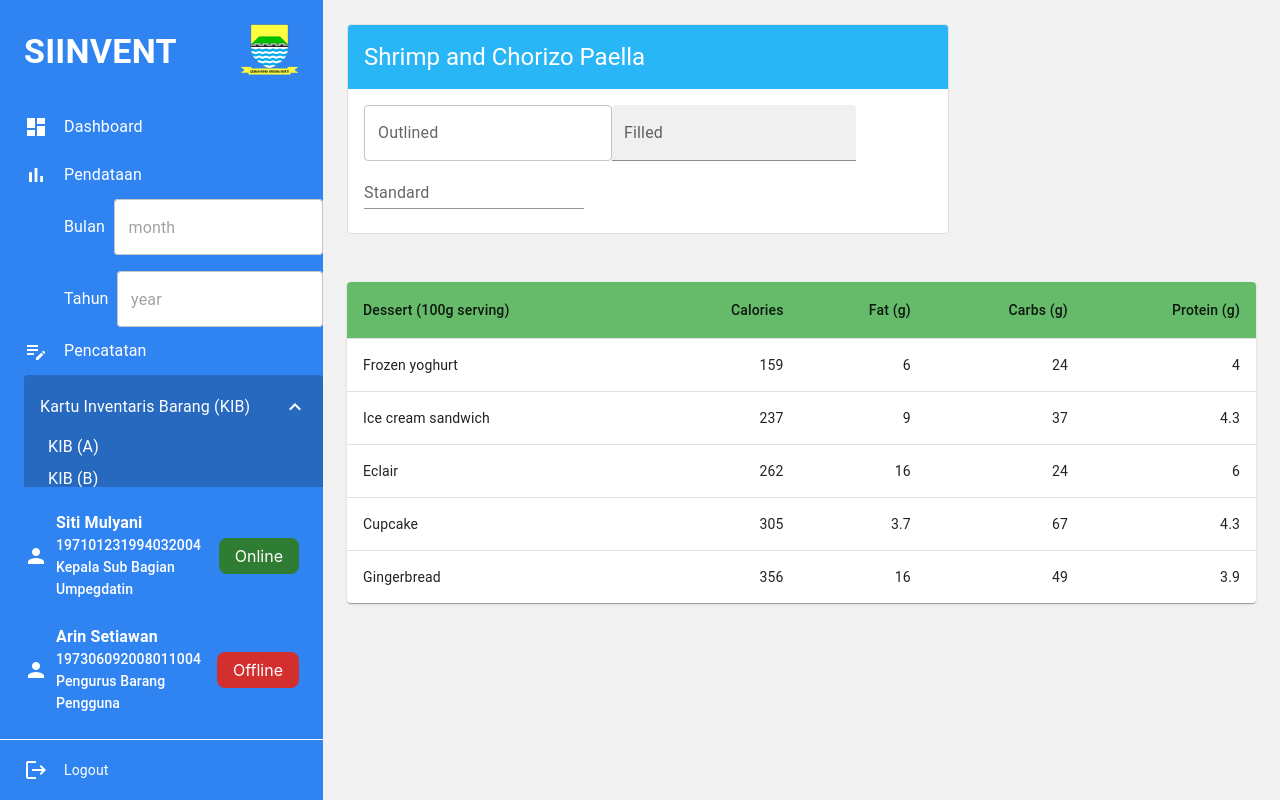
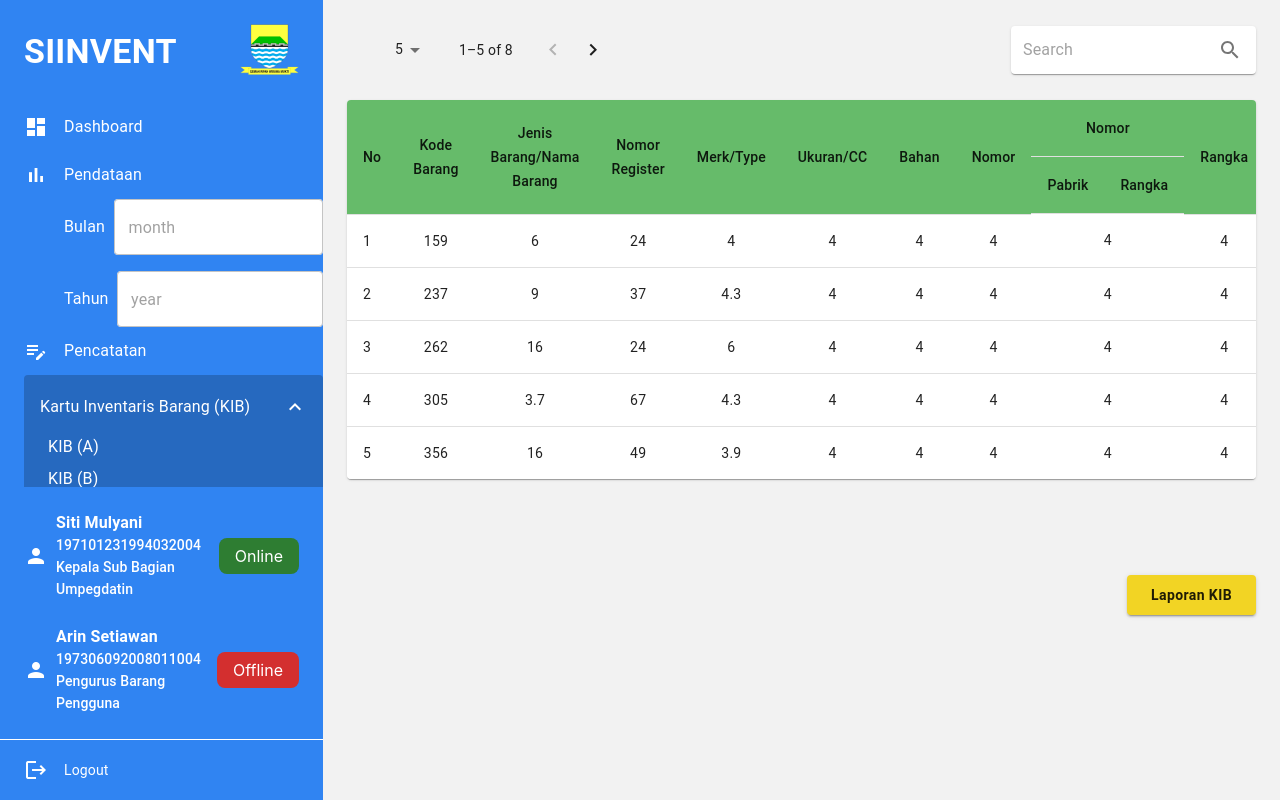
Before and after one commit to MochamadFW/proyek-sistem-inventarisasi, a React (Create React App) app in the folder client/: page /pengguna/kib in a window 1280 px wide. Built offline with nearby package versions, Linux system fonts and the light colour scheme.

Commit message:
:lipstick: fe: Modify table in pengguna kib & component button

```diff
--- a/client/src/views/pengguna/kib/pages/penggunaKib.jsx
+++ b/client/src/views/pengguna/kib/pages/penggunaKib.jsx
@@ -6,77 +6,164 @@ import TableContainer from '@mui/material/TableContainer';
 import TableHead from '@mui/material/TableHead';
 import TableRow from '@mui/material/TableRow';
 import Paper from '@mui/material/Paper';
-import TextField from '@mui/material/TextField';
+import TablePagination from '@mui/material/TablePagination';
+import Button from '../../../shared/components/button';
+import Layout from '../../../shared/components/layout';
+import InputBase from '@mui/material/InputBase';
 import Box from '@mui/material/Box';
-import Layout from '../../../shared/components/layout';
-import FormBox from '../../../shared/components/formBox';
+import IconButton from '@mui/material/IconButton';
+import MenuIcon from '@mui/icons-material/Menu';
+import SearchIcon from '@mui/icons-material/Search';
+import DirectionsIcon from '@mui/icons-material/Directions';
 
-function createData(name, calories, fat, carbs, protein) {
-  return { name, calories, fat, carbs, protein };
+function createData(no, kode, jenis, noreg, merk, cc, bahan, tahun, pabrik, rangka, mesin, polisi, bpkb, asal, harga) {
+  return { no, kode, jenis, noreg, merk, cc, bahan, tahun, pabrik, rangka, mesin, polisi, bpkb, asal, harga };
 }
 
 const rows = [
-  createData('Frozen yoghurt', 159, 6.0, 24, 4.0),
-  createData('Ice cream sandwich', 237, 9.0, 37, 4.3),
-  createData('Eclair', 262, 16.0, 24, 6.0),
-  createData('Cupcake', 305, 3.7, 67, 4.3),
-  createData('Gingerbread', 356, 16.0, 49, 3.9),
+  createData(1, 159, 6.0, 24, 4.0, 4.0, 4.0, 4.0, 4.0, 4.0, 4.0, 4.0, 4.0, 4.0, 4.0),
+  createData(2, 237, 9.0, 37, 4.3, 4.0, 4.0, 4.0, 4.0, 4.0, 4.0, 4.0, 4.0, 4.0, 4.0),
+  createData(3, 262, 16.0, 24, 6.0, 4.0, 4.0, 4.0, 4.0, 4.0, 4.0, 4.0, 4.0, 4.0, 4.0),
+  createData(4, 305, 3.7, 67, 4.3, 4.0, 4.0, 4.0, 4.0, 4.0, 4.0, 4.0, 4.0, 4.0, 4.0),
+  createData(5, 356, 16.0, 49, 3.9, 4.0, 4.0, 4.0, 4.0, 4.0, 4.0, 4.0, 4.0, 4.0, 4.0),
+  createData(6, 356, 16.0, 49, 3.9, 4.0, 4.0, 4.0, 4.0, 4.0, 4.0, 4.0, 4.0, 4.0, 4.0),
+  createData(7, 356, 16.0, 49, 3.9, 4.0, 4.0, 4.0, 4.0, 4.0, 4.0, 4.0, 4.0, 4.0, 4.0),
+  createData(8, 356, 16.0, 49, 3.9, 4.0, 4.0, 4.0, 4.0, 4.0, 4.0, 4.0, 4.0, 4.0, 4.0),
 ];
 
 const PenggunaKib = () => {
+
+  const [page, setPage] = React.useState(0);
+  const [rowsPerPage, setRowsPerPage] = React.useState(5);
+
+  const handleChangePage = (event, newPage) => {
+    setPage(newPage);
+  };
+
+  const handleChangeRowsPerPage = (event) => {
+    setRowsPerPage(parseInt(event.target.value, 10));
+    setPage(0);
+  };
+  const emptyRows =
+    page > 0 ? Math.max(0, (1 + page) * rowsPerPage - rows.length) : 0;
   return (
     <Layout>
-    <Box
-      sx={{
-        width: '100%',
-
-      }}
-    >
-      <FormBox
-        title="Shrimp and Chorizo Paella"
-        sx={{maxWidth:600}}
+      <Box
+        component="div"
+        sx={{
+          display: 'flex',
+          flexDirection: 'row',
+          justifyContent: 'space-between',
+          alignItems: 'center',
+          mb: 3
+        }}
       >
-        <TextField id="outlined-basic" label="Outlined" variant="outlined" />
-        <TextField id="filled-basic" label="Filled" variant="filled" />
-        <TextField id="standard-basic" label="Standard" variant="standard" />
-      </FormBox>
-    </Box>
+        <TablePagination
+          rowsPerPageOptions={[5, 10, 15, 25, 100]}
+          component="div"
+          count={rows.length}
+          rowsPerPage={rowsPerPage}
+          page={page}
+          onPageChange={handleChangePage}
+          onRowsPerPageChange={handleChangeRowsPerPage}
+          labelRowsPerPage=""
+        />
+        <Paper
+          component="form"
+          sx={{ p: '2px 4px', display: 'flex', alignItems: 'center', width: 237 }}
+        >
+          <InputBase
+            sx={{ ml: 1, flex: 1 }}
+            placeholder="Search"
+            inputProps={{ 'aria-label': 'search' }}
+          />
+          <IconButton type="submit" sx={{ p: '10px' }} aria-label="search">
+            <SearchIcon />
+          </IconButton>
+        </Paper>
+      </Box>
       <TableContainer
         component={Paper}
-        sx={{
-          mt: 6
-        }}
       >
         <Table sx={{ minWidth: 650 }} aria-label="simple table">
           <TableHead>
             <TableRow
               sx={{bgcolor:'#66BB6A'}}
             >
-              <TableCell>Dessert (100g serving)</TableCell>
-              <TableCell align="right">Calories</TableCell>
-              <TableCell align="right">Fat&nbsp;(g)</TableCell>
-              <TableCell align="right">Carbs&nbsp;(g)</TableCell>
-              <TableCell align="right">Protein&nbsp;(g)</TableCell>
+              <TableCell>No</TableCell>
+              <TableCell align="center">Kode Barang</TableCell>
+              <TableCell align="center">Jenis Barang/Nama Barang</TableCell>
+              <TableCell align="center">Nomor Register</TableCell>
+              <TableCell align="center">Merk/Type</TableCell>
+              <TableCell align="center">Ukuran/CC</TableCell>
+              <TableCell align="center">Bahan</TableCell>
+              <TableCell align="center">Nomor</TableCell>
+              <TableRow>
+                <TableCell align="center" colSpan={2}>
+                  Nomor
+                </TableCell>
+              </TableRow>
+              <TableRow>
+                <TableCell align="center">Pabrik</TableCell>
+                <TableCell align="center">Rangka</TableCell>
+              </TableRow>
+              <TableCell align="center">Rangka</TableCell>
+              <TableCell align="center">Mesin</TableCell>
+              <TableCell align="center">Polisi</TableCell>
+              <TableCell align="center">BPKB</TableCell>
+              <TableCell align="center">Asal usul</TableCell>
+              <TableCell align="center">Harga (Rp)</TableCell>
             </TableRow>
           </TableHead>
           <TableBody>
-            {rows.map((row) => (
+            {rows.slice(page * rowsPerPage, page * rowsPerPage + rowsPerPage)
+            .map((row, index) => (
               <TableRow
                 key={row.name}
                 sx={{ '&:last-child td, &:last-child th': { border: 0 } }}
               >
                 <TableCell component="th" scope="row">
-                  {row.name}
+                  {row.no}
                 </TableCell>
-                <TableCell align="right">{row.calories}</TableCell>
-                <TableCell align="right">{row.fat}</TableCell>
-                <TableCell align="right">{row.carbs}</TableCell>
-                <TableCell align="right">{row.protein}</TableCell>
+                <TableCell align="center">{row.kode}</TableCell>
+                <TableCell align="center">{row.jenis}</TableCell>
+                <TableCell align="center">{row.noreg}</TableCell>
+                <TableCell align="center">{row.merk}</TableCell>
+                <TableCell align="center">{row.cc}</TableCell>
+                <TableCell align="center">{row.bahan}</TableCell>
+                <TableCell align="center">{row.tahun}</TableCell>
+                <TableCell align="center">{row.pabrik}</TableCell>
+                <TableCell align="center">{row.rangka}</TableCell>
+                <TableCell align="center">{row.mesin}</TableCell>
+                <TableCell align="center">{row.polisi}</TableCell>
+                <TableCell align="center">{row.bpkb}</TableCell>
+                <TableCell align="center">{row.asal}</TableCell>
+                <TableCell align="center">{row.harga}</TableCell>
               </TableRow>
             ))}
+            {emptyRows > 0 && (
+              <TableRow
+                style={{
+                  height: 53 * emptyRows,
+                }}
+              >
+                <TableCell colSpan={6} />
+              </TableRow>
+            )}
           </TableBody>
         </Table>
       </TableContainer>
+      <Box
+        component="div"
+        sx={{width: 1, display: 'flex', justifyContent: 'flex-end'}}
+      >
+        <Button
+          Label="Laporan KIB"
+          sx={{
+            mt: 12,
+          }}
+        />
+      </Box>
     </Layout>
   );
 }
--- a/client/src/views/shared/components/button.jsx
+++ b/client/src/views/shared/components/button.jsx
@@ -1,6 +1,6 @@
 import { Button } from "@mui/material";
 
-const SubmitButton = ({ Label }) => {
+const SubmitButton = ({sx = [], Label }) => {
     return (
         <Button
             sx={
@@ -8,13 +8,16 @@ const SubmitButton = ({ Label }) => {
                     {
                         backgroundColor: "button.main",
                         px: 3,
-                        py: 1
+                        py: 1,
+                        textTransform: 'capitalize',
+                        fontWeight: 'bold'
                     },
                     {
                         '&:hover': {
                             backgroundColor: '#d4b60c',
                         },
                     },
+                    ...(Array.isArray(sx) ? sx : [sx]),
                 ]
             }
             variant="contained">
```
